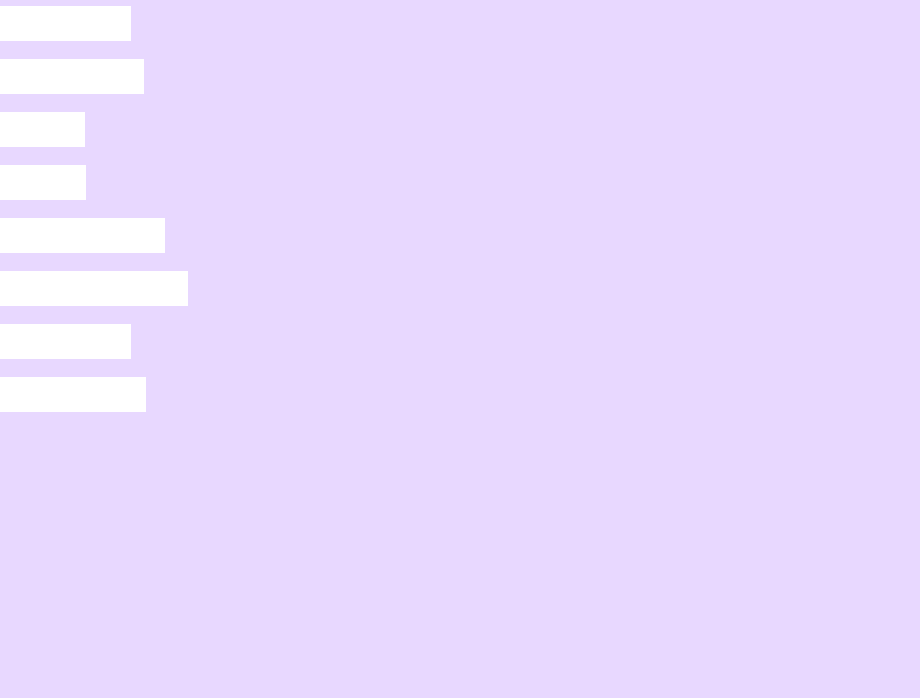
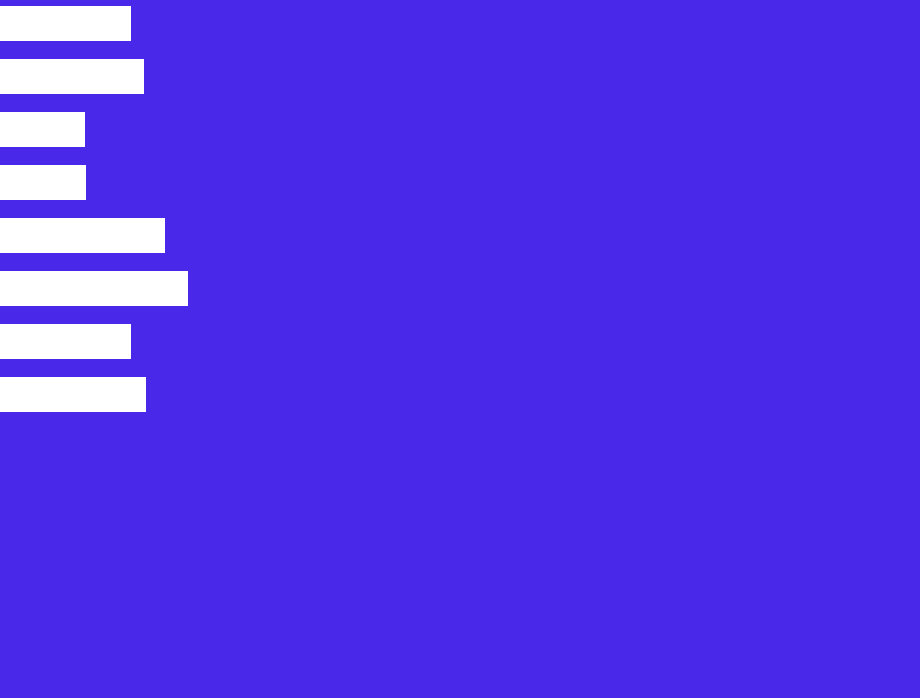
Before and after one commit to sgr0526/sgr0526.github.io, a plain HTML site: page index.html in a window 1280 px wide. Shown: the part 102-800 px from the top of the page, without its empty margins (0-920 px from the left). Drawn offline with Linux system fonts and the light colour scheme.

Commit message:
Update index.css

```diff
--- a/index.css
+++ b/index.css
@@ -2,7 +2,7 @@
 
 body {
     font-family: "Times New Roman", Times, serif;  /* Fuente para todo el texto */
-    background-color: #e8d8ff;      /* Color de fondo */
+    background-color: #4a28ea;      /* Color de fondo */
     margin: 0;                       /* Elimina márgenes por defecto */
     padding: 0;                      /* Elimina relleno por defecto */
 }
```
